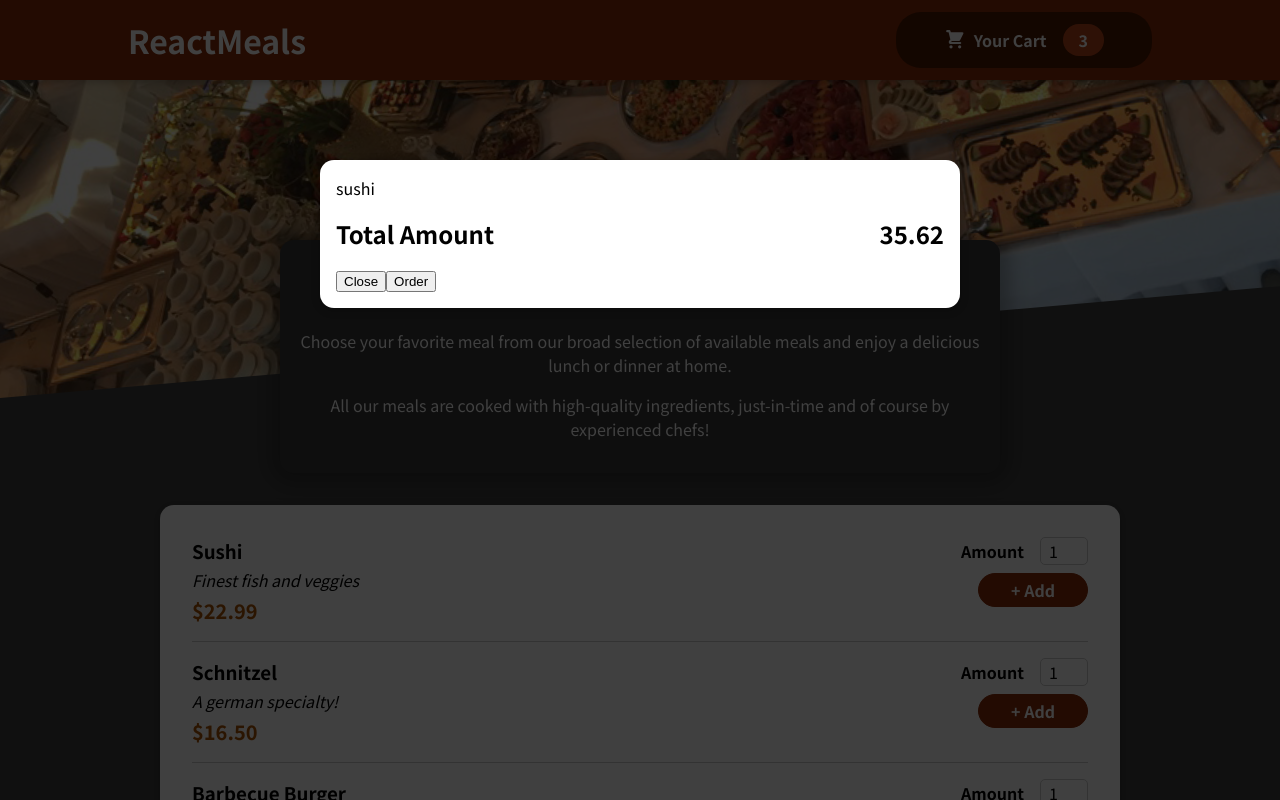
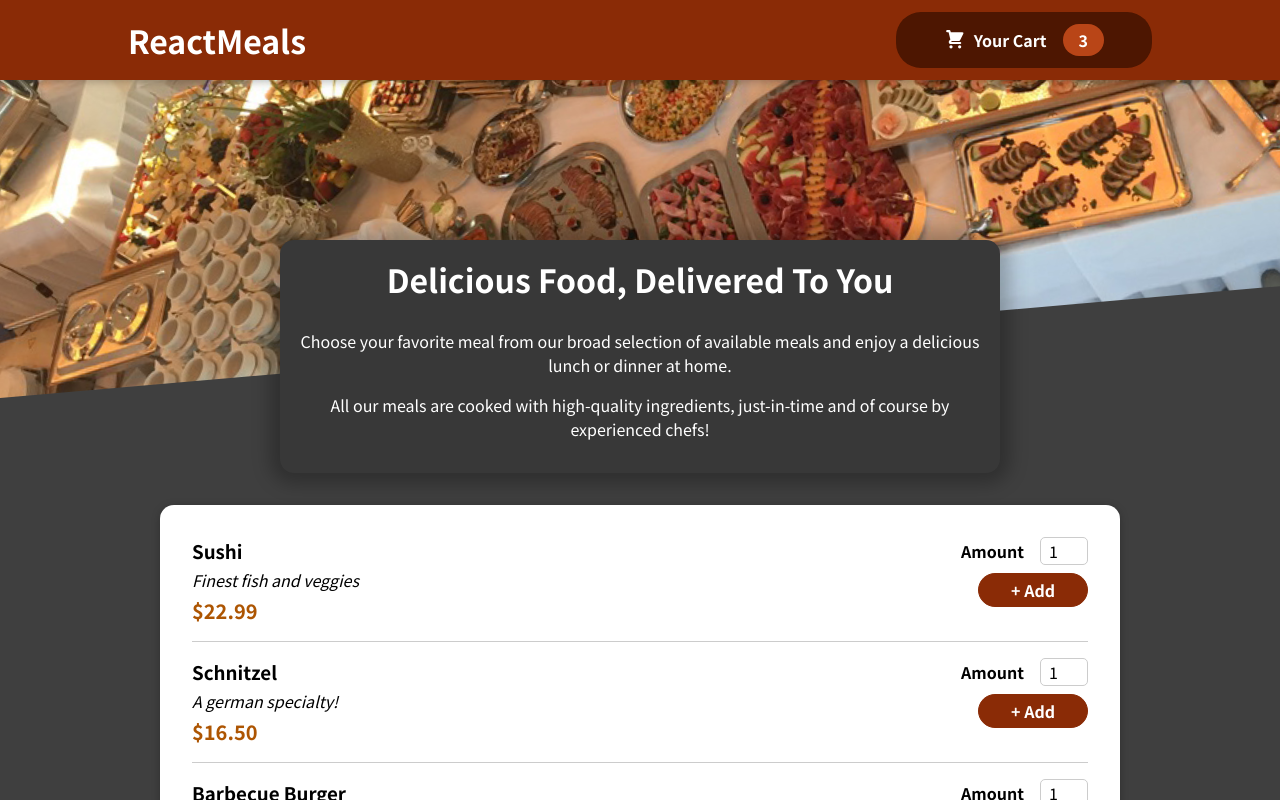
Before and after one commit to webDevSaurav/foods_app_react_max, a React (Create React App) app: page / in a window 1280 px wide. Shown: the top 800 px of the page. Built offline with nearby package versions, Linux system fonts and the light colour scheme.

Commit message:
finish cart

```diff
--- a/src/App.js
+++ b/src/App.js
@@ -1,15 +1,24 @@
-import React, { Fragment } from "react";
+import React, { Fragment, useState } from "react";
 import Cart from "./components/Cart/Cart";
 import Header from "./components/Layout/Header";
 import Meals from "./components/Meals/Meals";
 
 function App() {
+  const [cartVisibile, setCartVisible] = useState(false);
+
+  //handlers
+
+  //toggleCartState
+  const cartHandler = () => {
+    setCartVisible((cartState) => !cartState);
+  };
+
   return (
     <Fragment>
       {/* Cart */}
-      <Cart />
+      {cartVisibile && <Cart onCartHandler={cartHandler} />}
       {/* Header with tollbar and hero img */}
-      <Header />
+      <Header onCartHandler={cartHandler} />
       {/* Meals */}
       <main>
         <Meals />
--- a/src/components/Cart/Cart.js
+++ b/src/components/Cart/Cart.js
@@ -4,7 +4,7 @@ import Modal from "../UI/Modal";
 //css
 import styles from "./Cart.module.css";
 
-const Cart = () => {
+const Cart = ({ onCartHandler }) => {
   const cartItems = (
     <ul className={styles["cart-items"]}>
       {[{ id: "c1", name: "sushi", amount: 2, price: 12.99 }].map((item) => (
@@ -14,14 +14,16 @@ const Cart = () => {
   );
 
   return (
-    <Modal>
+    <Modal onCartHandler={onCartHandler}>
       {cartItems}
       <div className={styles.total}>
         <span>Total Amount</span>
         <span>35.62</span>
       </div>
-      <div className={styles.action}>
-        <button className={styles["button--alt"]}>Close</button>
+      <div className={styles.actions}>
+        <button className={styles["button--alt"]} onClick={onCartHandler}>
+          Close
+        </button>
         <button className={styles.button}>Order</button>
       </div>
     </Modal>
--- a/src/components/Layout/Header.js
+++ b/src/components/Layout/Header.js
@@ -9,13 +9,13 @@ import styles from "./Header.module.css";
 //components import
 import HeaderCartButton from "./HeaderCartButton";
 
-const Header = () => {
+const Header = ({ onCartHandler }) => {
   return (
     <Fragment>
       {/* Toolbar */}
       <header className={styles.header}>
         <h1>ReactMeals</h1>
-        <HeaderCartButton />
+        <HeaderCartButton onCartHandler={onCartHandler} />
       </header>
       {/*Hero Image */}
       <div className={styles["main-image"]}>
--- a/src/components/Layout/HeaderCartButton.js
+++ b/src/components/Layout/HeaderCartButton.js
@@ -7,9 +7,9 @@ import styles from "./HeaderCartButton.module.css";
 import CartIcon from "../Cart/CartIcon"; //svg icon
 import classes from "./HeaderCartButton.module.css";
 
-const HeaderCartButton = () => {
+const HeaderCartButton = ({ onCartHandler }) => {
   return (
-    <button className={styles.button}>
+    <button className={styles.button} onClick={onCartHandler}>
       <span className={styles.icon}>
         <CartIcon />
       </span>
--- a/src/components/UI/Modal.js
+++ b/src/components/UI/Modal.js
@@ -5,8 +5,8 @@ import ReactDOM from "react-dom";
 import styles from "./Modal.module.css";
 
 //backdrop
-const BackDrop = () => {
-  return <div className={styles.backdrop}></div>;
+const BackDrop = ({ onCartHandler }) => {
+  return <div className={styles.backdrop} onClick={onCartHandler}></div>;
 };
 
 //overlay
@@ -21,10 +21,13 @@ const ModalOverlay = ({ children }) => {
 //cont
 const portalElement = document.getElementById("overlays");
 
-const Modal = ({ children }) => {
+const Modal = ({ children, onCartHandler }) => {
   return (
     <Fragment>
-      {ReactDOM.createPortal(<BackDrop />, portalElement)}
+      {ReactDOM.createPortal(
+        <BackDrop onCartHandler={onCartHandler} />,
+        portalElement
+      )}
       {ReactDOM.createPortal(
         <ModalOverlay>{children}</ModalOverlay>,
         portalElement
```
Also changed, not shown: 1 other file (tests, documents, lock files or other folders).
